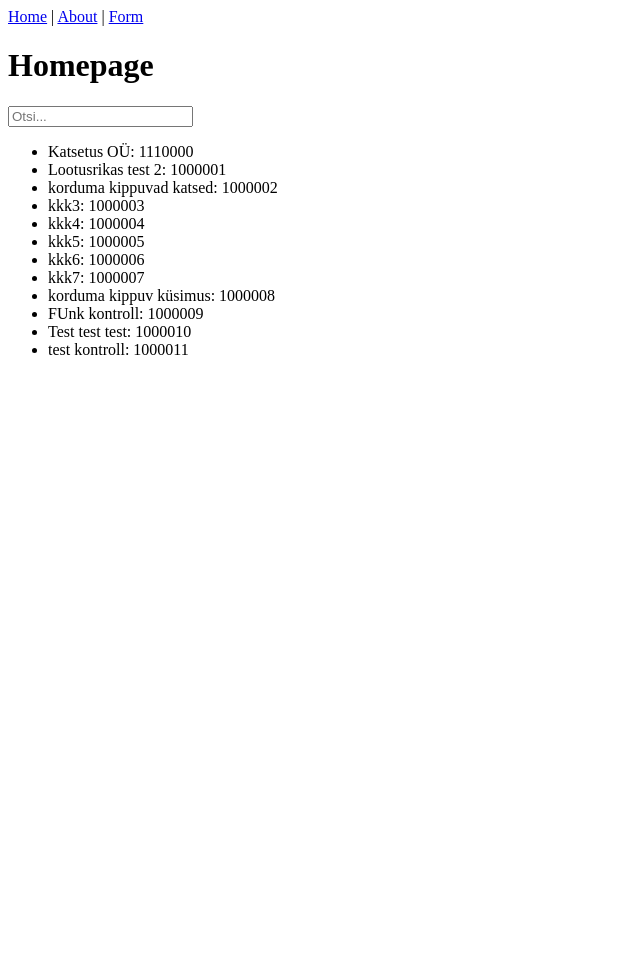
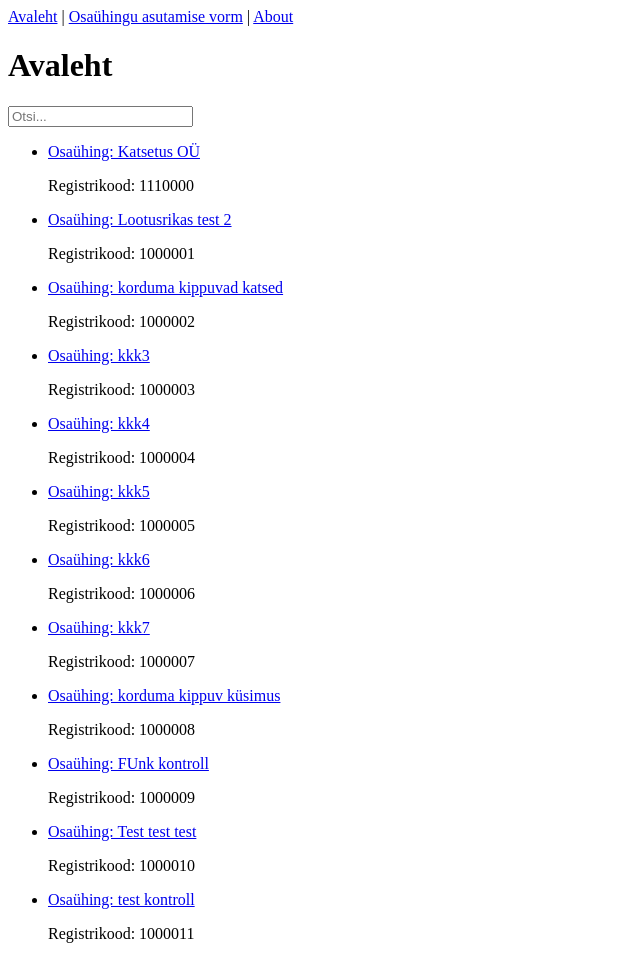
Before and after one commit to aaavas/test_work, a Django app: page / in a window 1280 px wide. Shown: the whole page, without its empty margins (0-640 px from the left). Before the commit the page ends 355 px from the top, so only its background shows below. Run offline with Django 4.2, Linux system fonts and the light colour scheme; data comes from the database, SQL or seed files in the repository; both versions use the stored data as it was after the commit.

Commit message:
+ osaühingu andmete vaade + lehtede vahel liikumine

```diff
--- a/pages/urls.py
+++ b/pages/urls.py
@@ -1,9 +1,18 @@
 from django.urls import path
-from .views import FormPageView, HomePageView, AboutPageView, SearchResultsView
+from .views import (
+    form_page_view,
+    HomePageView,
+    AboutPageView,
+    SearchResultsView,
+    ou_profile_view,
+)
+from . import views
+
 
 urlpatterns = [
     path("", HomePageView.as_view(), name="home"),
     path("about/", AboutPageView.as_view(), name="about"),
-    path("form/", FormPageView, name="form"),
+    path("form/", form_page_view, name="form"),
     path("search/", SearchResultsView.as_view(), name="search_results"),
+    path("profile/<int:registrikood>", ou_profile_view, name="profile"),
 ]
--- a/pages/views.py
+++ b/pages/views.py
@@ -1,6 +1,8 @@
-from django.shortcuts import redirect, render
+from django.http import HttpResponse
+from django.shortcuts import get_object_or_404, redirect, render
 from django.urls import reverse
 from django.views.generic import TemplateView, ListView
+from django.views.generic.base import RedirectView
 from pages.forms import OsauhinguAndmedForm
 from pages.models import OsauhinguAndmedModel
 from django.db.models import Q
@@ -28,7 +30,7 @@ class SearchResultsView(ListView):
         )
 
 
-def FormPageView(request):
+def form_page_view(request):
     context = {}
     form = OsauhinguAndmedForm(request.POST or None)
     if form.is_valid():
@@ -37,3 +39,10 @@ def FormPageView(request):
         return redirect(reverse("home"))
     context["form"] = form
     return render(request, "form.html", context)
+
+
+def ou_profile_view(request, registrikood):
+    context = {}
+    osauhing = get_object_or_404(OsauhinguAndmedModel, registrikood=registrikood)
+    context["ou"] = osauhing
+    return render(request, "profile.html", context)
--- a/templates/avaleht.html
+++ b/templates/avaleht.html
@@ -1,12 +1,17 @@
-<!-- templates/home.html -->
 {% extends "base.html" %} {% block content %}
-<h1>Homepage</h1>
+<title>Avaleht</title>
+<h1>Avaleht</h1>
 <form action="{% url 'search_results' %}" method="get">
   <input name="q" type="text" placeholder="Otsi..." />
 </form>
 <ul>
   {% for andmed in osauhinguandmedmodel_list %}
-  <li>{{ andmed }}</li>
+  <li>
+    <a href="{% url 'profile' registrikood=andmed.registrikood%}"
+      ><p>Osaühing: {{ andmed.nimi }}</p></a
+    >
+    <p>Registrikood: {{andmed.registrikood}}</p>
+  </li>
   {% endfor %}
 </ul>
 {% endblock content %}
--- a/templates/base.html
+++ b/templates/base.html
@@ -1,6 +1,7 @@
 <header>
-  <a href="{% url 'home' %}">Home</a> | <a href="{% url 'about' %}">About</a> |
-  <a href="{% url 'form' %}">Form</a>
+  <a href="{% url 'home' %}">Avaleht</a> |
+  <a href="{% url 'form' %}">Osaühingu asutamise vorm</a> |
+  <a href="{% url 'about' %}">About</a>
 </header>
 
 {% block content %} {% endblock content %}
```
Also changed, not shown: templates/profile.html (added, +7 -0 lines), templates/search.html (+6 -1 lines), db.sqlite3.
